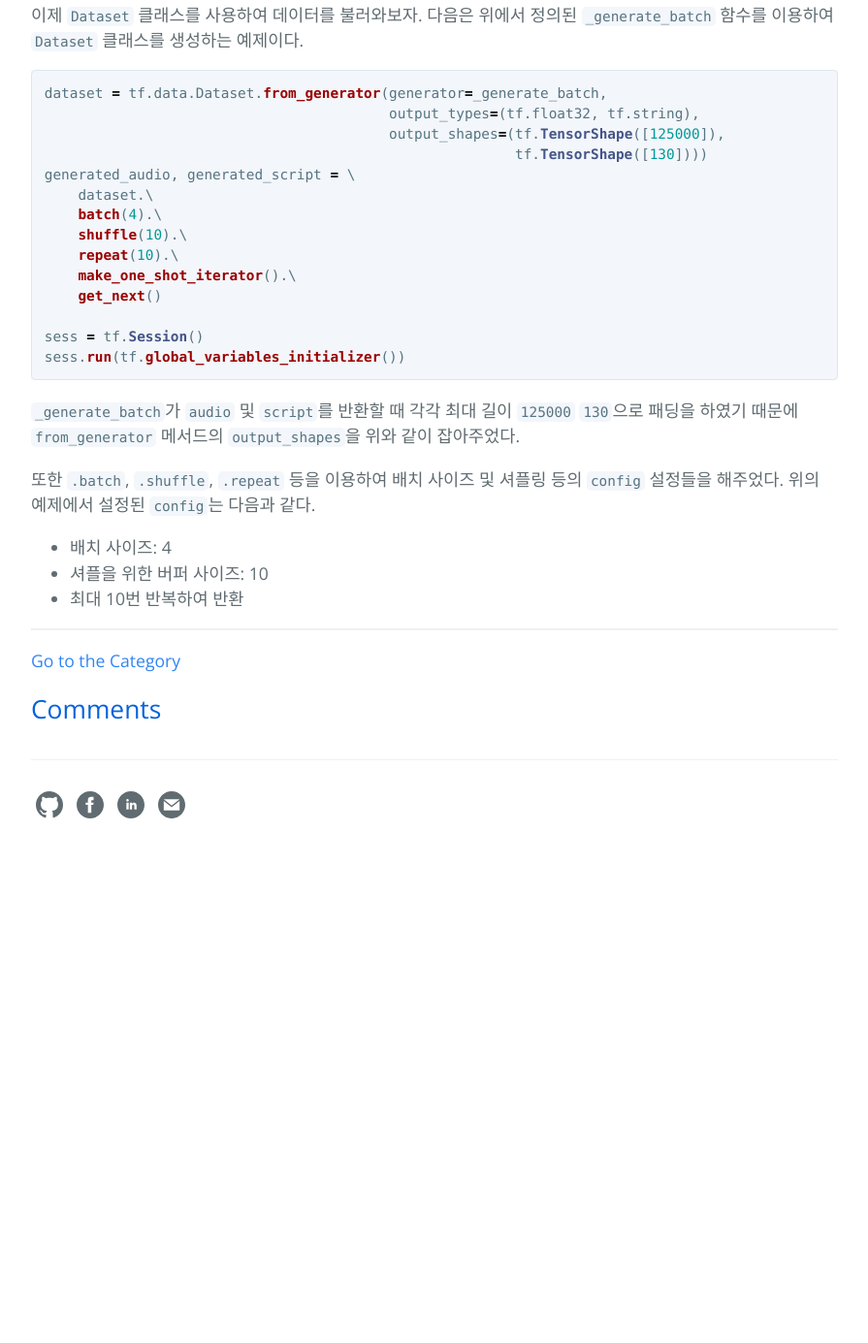
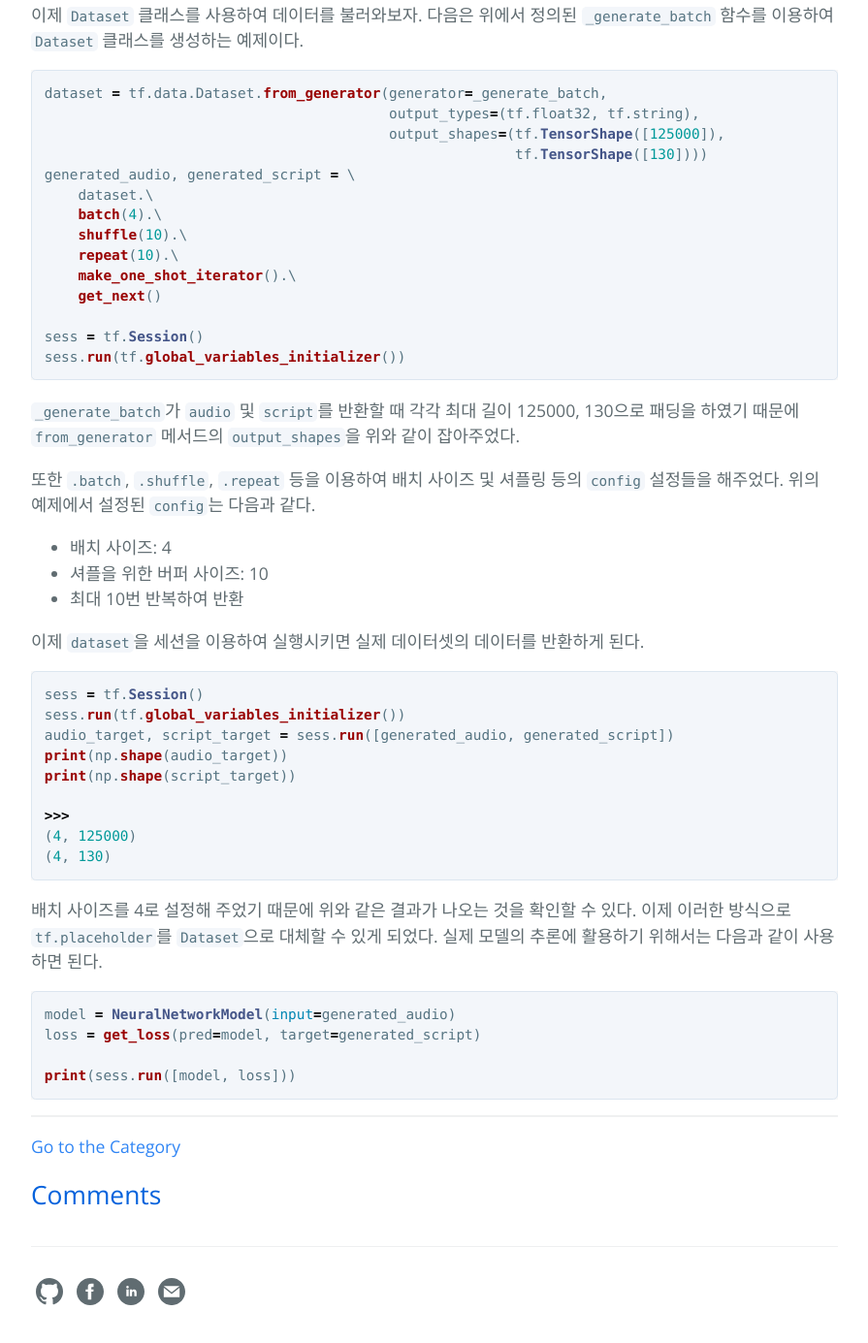
Before and after one commit to hcnoh/hcnoh.github.io, a Jekyll site: the page built from _posts/2018-11-05-tensorflow-data-module.md, in a window 1280 px wide and 1400 px high, scrolled down 2915 px. Shown: the top 1385 px of the window at 97% size, without its empty margins (192-1087 px from the left). Built offline with Jekyll 4.4.1, drawn with Linux system fonts in a browser that asks for light colours; comment, search, counter and statistics services are not loaded; before the commit the page ends 3813 px from its top, so only the background shows below that.

Commit message:
Update 2018-11-05-tensorflow-data-module.md

````diff
--- a/_posts/2018-11-05-tensorflow-data-module.md
+++ b/_posts/2018-11-05-tensorflow-data-module.md
@@ -114,10 +114,33 @@ sess = tf.Session()
 sess.run(tf.global_variables_initializer())
 ```
 
-`_generate_batch`가 `audio` 및 `script`를 반환할 때 각각 최대 길이 `125000` `130`으로 패딩을 하였기 때문에 `from_generator` 메서드의 `output_shapes`을 위와 같이 잡아주었다.
+`_generate_batch`가 `audio` 및 `script`를 반환할 때 각각 최대 길이 125000, 130으로 패딩을 하였기 때문에 `from_generator` 메서드의 `output_shapes`을 위와 같이 잡아주었다.
 
 또한 `.batch`, `.shuffle`, `.repeat` 등을 이용하여 배치 사이즈 및 셔플링 등의 `config` 설정들을 해주었다. 위의 예제에서 설정된 `config`는 다음과 같다.
 
 - 배치 사이즈: 4
 - 셔플을 위한 버퍼 사이즈: 10
 - 최대 10번 반복하여 반환
+
+이제 `dataset`을 세션을 이용하여 실행시키면 실제 데이터셋의 데이터를 반환하게 된다.
+
+```python
+sess = tf.Session()
+sess.run(tf.global_variables_initializer())
+audio_target, script_target = sess.run([generated_audio, generated_script])
+print(np.shape(audio_target))
+print(np.shape(script_target))
+
+>>>
+(4, 125000)
+(4, 130)
+```
+
+배치 사이즈를 4로 설정해 주었기 때문에 위와 같은 결과가 나오는 것을 확인할 수 있다. 이제 이러한 방식으로 `tf.placeholder`를 `Dataset`으로 대체할 수 있게 되었다. 실제 모델의 추론에 활용하기 위해서는 다음과 같이 사용하면 된다.
+
+```python
+model = NeuralNetworkModel(input=generated_audio)
+loss = get_loss(pred=model, target=generated_script)
+
+print(sess.run([model, loss]))
+```
````
